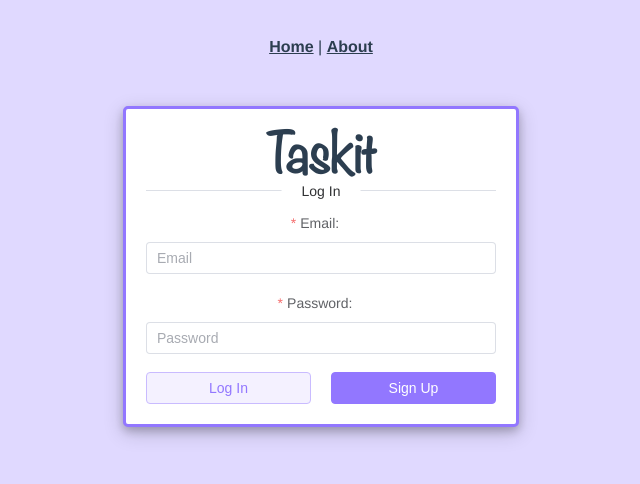
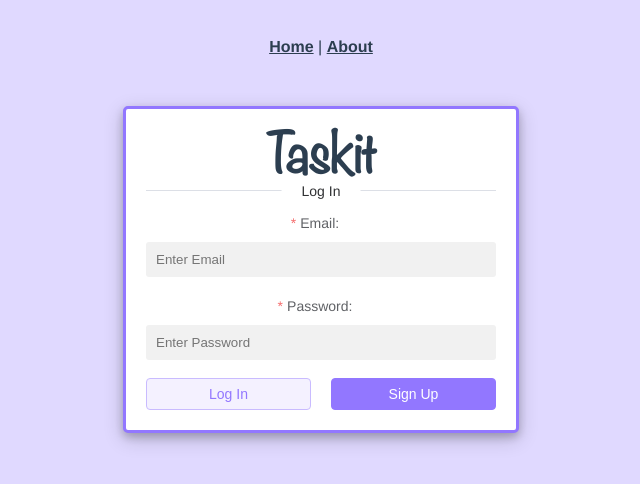
Before and after one commit to mathieugeoffroy052/ecse428-group-project, a Vue app in the folder taskit-frontend/: page /login in a window 1280 px wide. Shown: the top 484 px of the page, without its empty margins (319-959 px from the left). Built offline with nearby package versions, Linux system fonts and the light colour scheme.

Commit message:
small visual changes and change el-inputs to inputs to match signup view

```diff
--- a/taskit-frontend/src/views/Login.vue
+++ b/taskit-frontend/src/views/Login.vue
@@ -11,13 +11,19 @@
           </el-row>
           <el-form label-position="top" :model="logInForm">
             <el-form-item label="Email:" required>
-              <el-input placeholder="Email" v-model="logInForm.email" />
+              <input
+                placeholder="Enter Email"
+                type="email"
+                v-model="logInForm.email"
+                pattern="[a-zA-Z0-9._%+-]+@[a-zA-Z0-9.-]+\.[a-z]{2,}$"
+                @oninvalid="this.setCustomValidity('Please enter a valid email address')"
+                @oninput="this.setCustomValidity('')"
+                />
             </el-form-item>
             <el-form-item label="Password:" required>
-              <el-input
+              <input
                 type="password"
-                placeholder="Password"
-                show-password
+                placeholder="Enter Password"
                 v-model="logInForm.password"
               />
             </el-form-item>
@@ -108,4 +114,12 @@ body {
   width: 165px;
   padding-bottom: 0px;
 }
+input[type=text], input[type=password], input[type=email] {
+  width: 100%;
+  padding: 10px;
+  display: inline-block;
+  border: none;
+  background: #f1f1f1;
+  border-radius: 3px;
+}
 </style>
```
